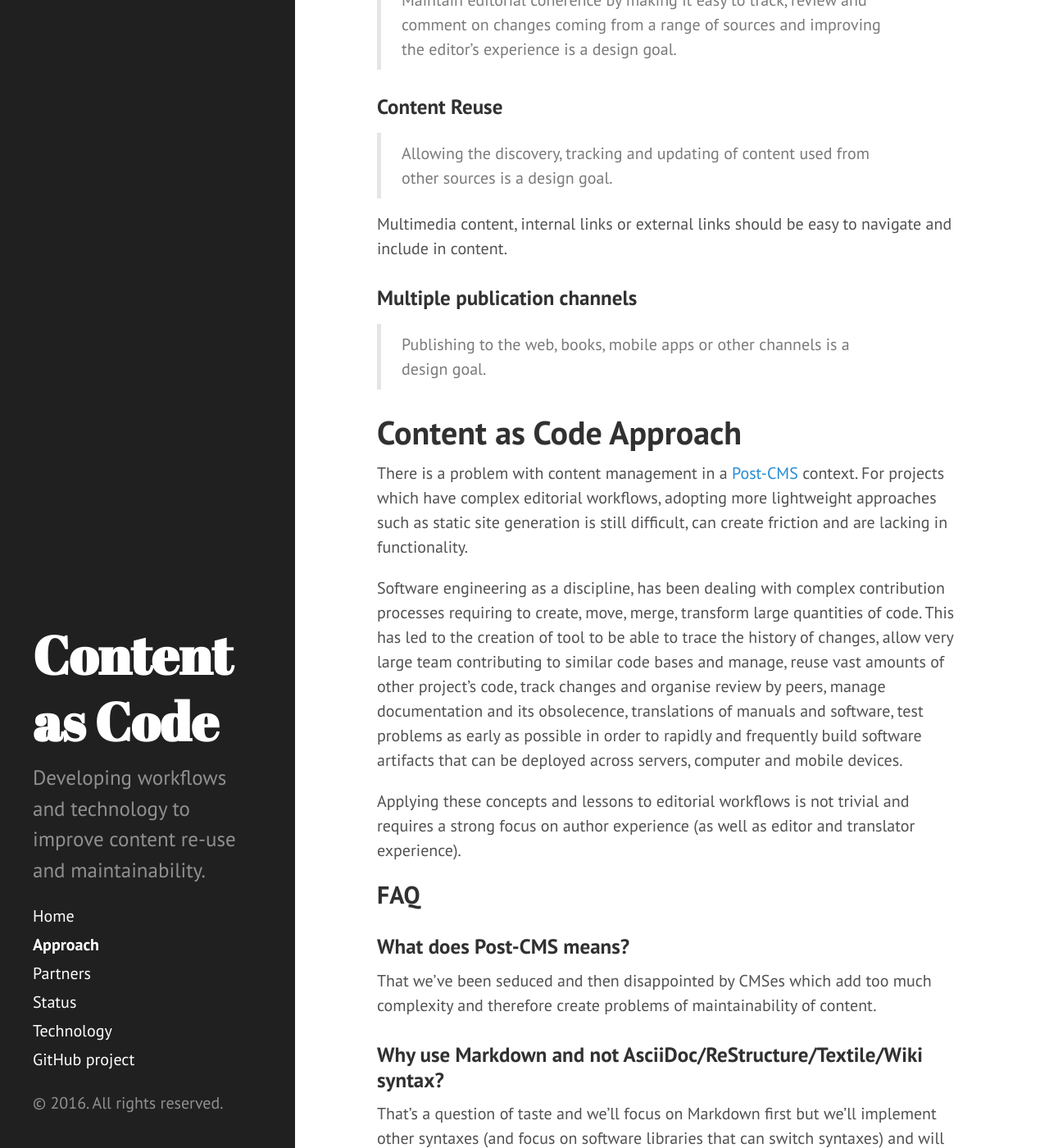
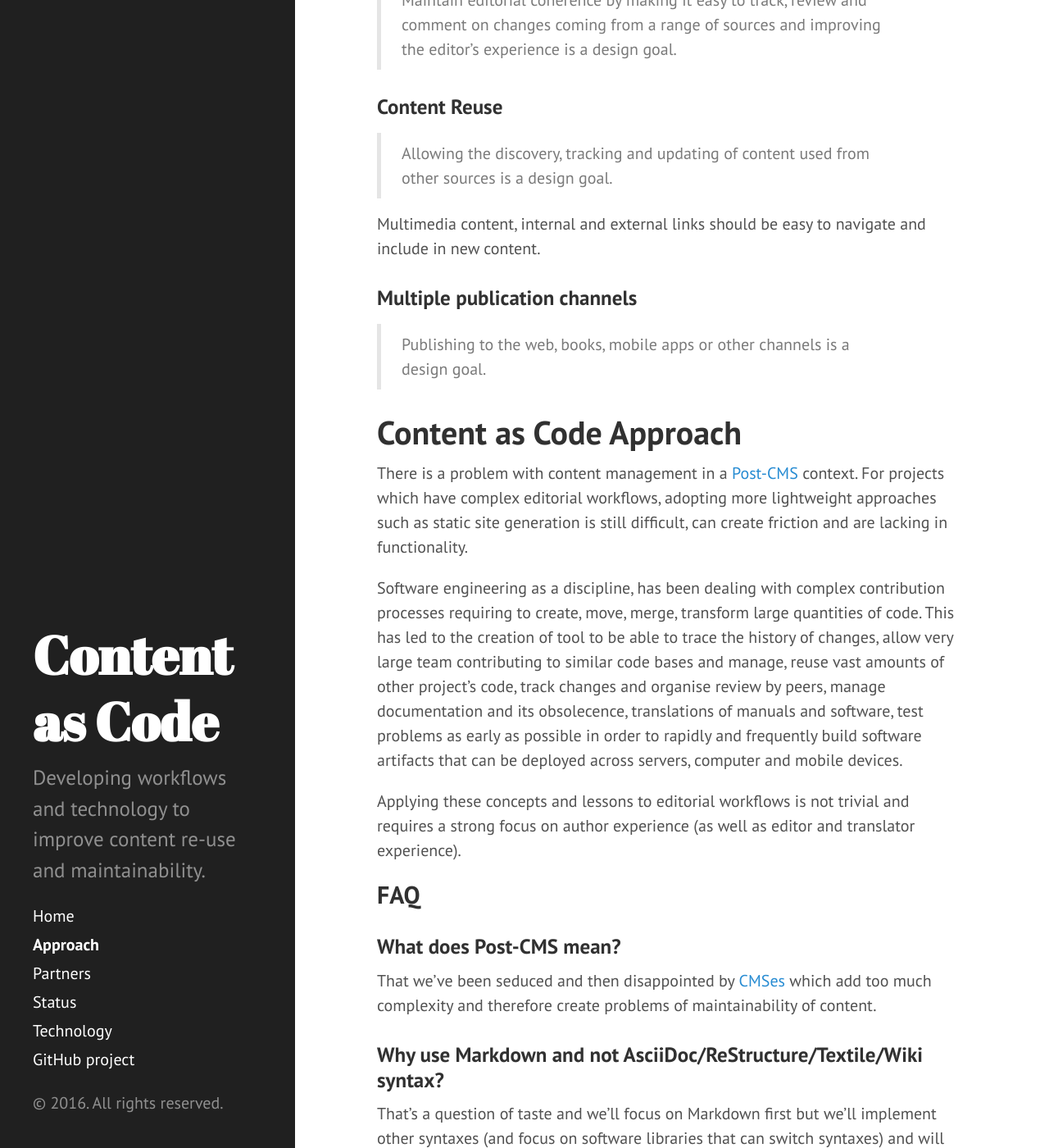
Before and after one commit to iilab/contentascode, a Jekyll site: the page built from approach.md, in a window 1280 px wide and 1400 px high, scrolled down 1856 px. Shown: the whole window at 82% size. Built offline with Jekyll 4.4.1, drawn with Linux system fonts in a browser that asks for light colours; some of the changed text lies outside the part shown.

Commit message:
m typo, tooltip for CMS

```diff
--- a/approach.md
+++ b/approach.md
@@ -43,7 +43,7 @@ This should include the collaborative creation, adaptation and translation of co
 
 > Allowing the discovery, tracking and updating of content used from other sources is a design goal.
 
-Multimedia content, internal links or external links should be easy to navigate and include in content.
+Multimedia content, internal and external links should be easy to navigate and include in new content.
 
 ### Multiple publication channels
 
@@ -59,9 +59,9 @@ Applying these concepts and lessons to editorial workflows is not trivial and re
 
 ## FAQ
 
-### What does Post-CMS means?
+### What does Post-CMS mean?
 
-That we've been seduced and then disappointed by CMSes which add too much complexity and therefore create problems of maintainability of content.
+That we've been seduced and then disappointed by [CMSes](https://en.wikipedia.org/wiki/Content_management_system "Content Management Systems") which add too much complexity and therefore create problems of maintainability of content.
 
 ### Why use Markdown and not AsciiDoc/ReStructure/Textile/Wiki syntax?
 
```
